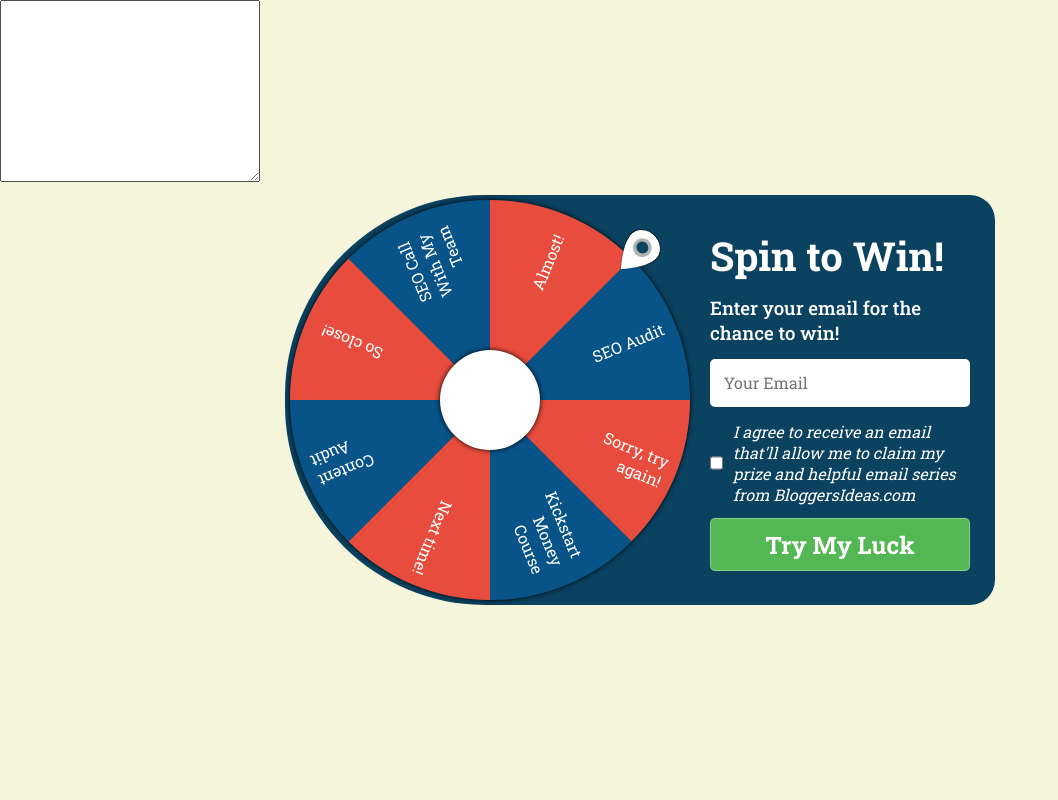
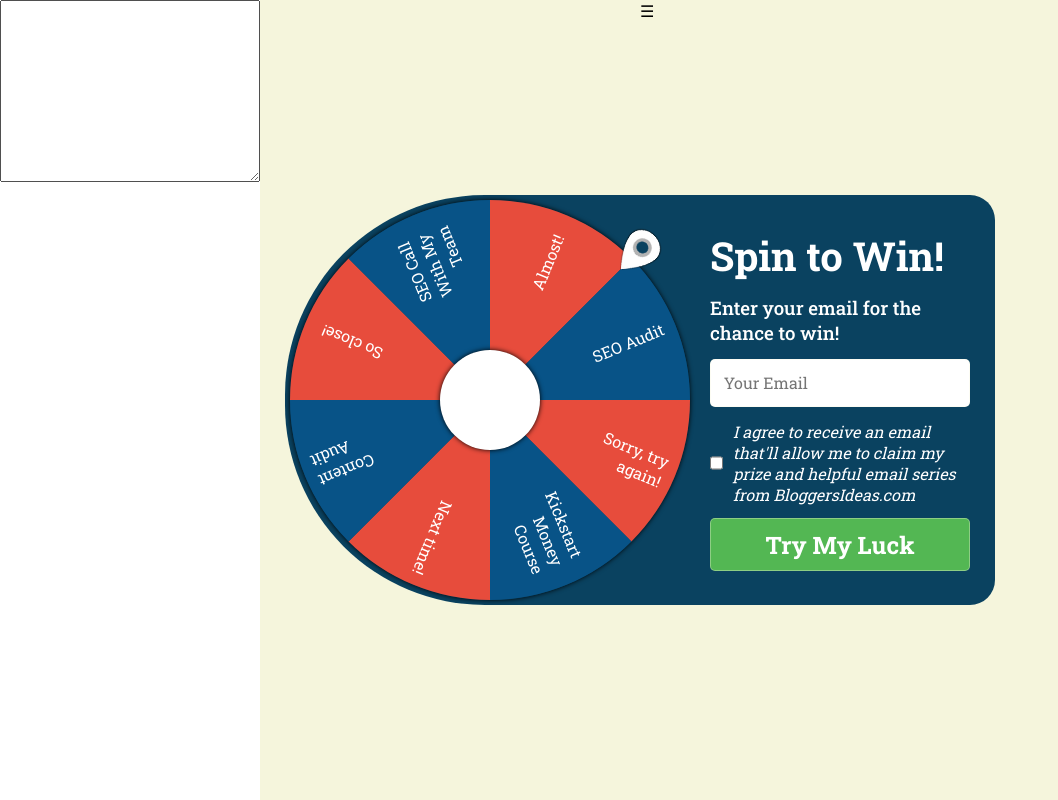
Before and after one commit to Shai-E/wheel, a plain HTML site: page index.html in a window 1280 px wide. Shown: the whole page, without its empty margins (0-1058 px from the left). Drawn offline with Linux system fonts and the light colour scheme.

Commit message:
added menu btn and some small changes

```diff
--- a/index.html
+++ b/index.html
@@ -6,11 +6,18 @@
     <meta name="viewport" content="width=device-width, initial-scale=1.0">
     <title>Document</title>
     <link rel="stylesheet" href="./style.css">
+    <link rel="stylesheet" href="./navMenu.css">
     <script src="./script.js" defer></script>
 </head>
 <body>
     <div class="app">
-        <textarea name="" cols="30" rows="10" id="inputs"></textarea>
+        <input type="checkbox" name="" id="config-menu-checkbox" checked="true">
+        <label for="config-menu-checkbox" class="checkbox-label">
+            ☰
+        </label>
+        <div class="config-menu">
+            <textarea name="" cols="30" rows="10" id="inputs"></textarea>
+        </div>
         <div class="main-container">
             <div class="wheel-container">
                 <div class="pointer-container">
--- /dev/null
+++ b/navMenu.css
@@ -0,0 +1,34 @@
+.config-menu {
+    position: fixed;
+    top: 0;
+    display: flex;
+    flex-direction: column;
+    background-color: #fff;;
+    transition: margin .5s ease-in-out;
+    z-index: 998;
+    height: 100%;
+}
+.config-menu::before {
+    box-shadow: 0 0 1rem 0 rgba(0, 0, 0, .2);
+    filter: blur(10px);
+}
+
+.checkbox-label {
+    position: fixed;
+    top: 0;
+    left: 50%;
+    z-index: 999;;
+}
+
+#config-menu-checkbox {
+    display:none;
+}
+
+#config-menu-checkbox ~ .config-menu {
+    margin: 0 -300px 0 -300px;
+}
+
+#config-menu-checkbox:checked ~ .config-menu {
+    display: flex;
+    margin: 0 0 0 0;
+}
--- a/script.js
+++ b/script.js
@@ -68,6 +68,7 @@
             terms.addEventListener("click", (e) => {
                 const {target: {checked}} = e;
                 !checked ? mainContainerBtn.setAttribute("disabled", true) : mainContainerBtn.removeAttribute("disabled");
+                !checked ? mainContainerBtn.classList.add("disabled") : mainContainerBtn.classList.remove("disabled");
             })
         }
 
@@ -166,5 +167,5 @@
         limitSpins(element, limit);
     };
 
-    createWheel({ allowCustomInputs: true })
+    createWheel({ allowCustomInputs: true, maxSpins: 3 })
 })()
```
